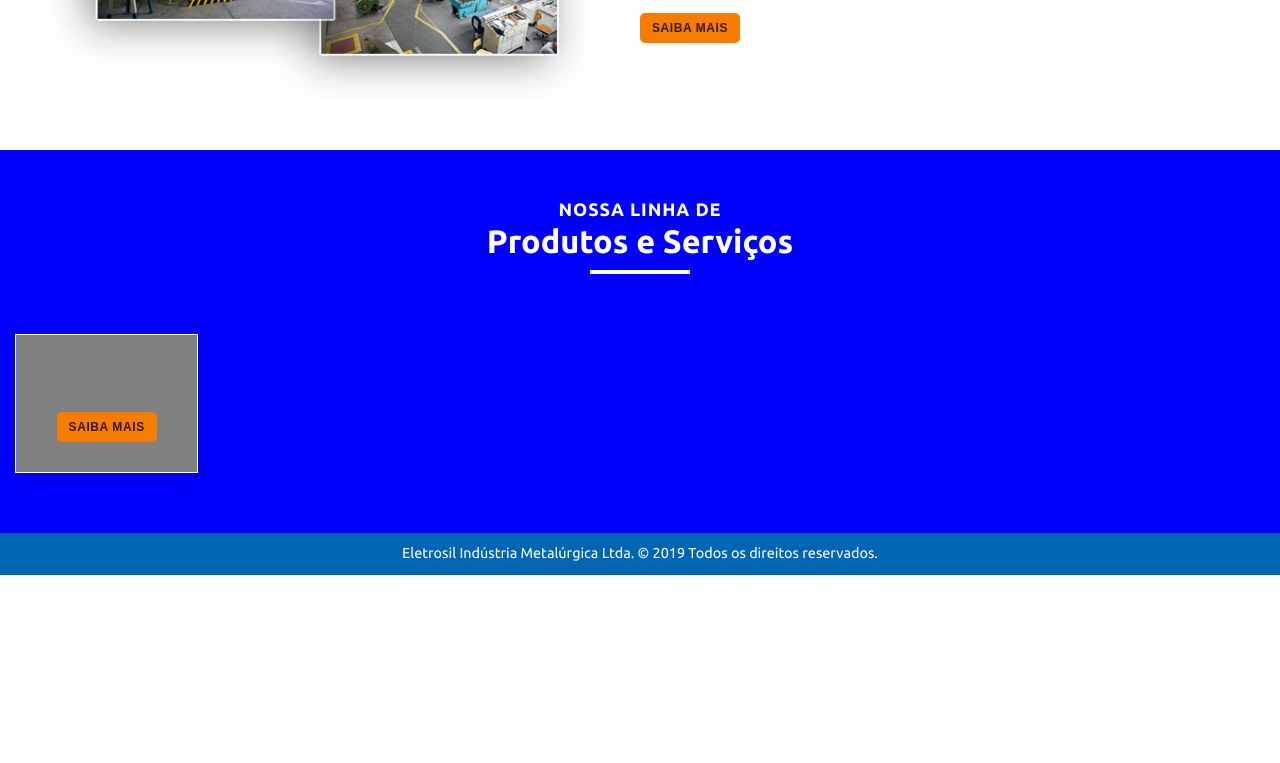
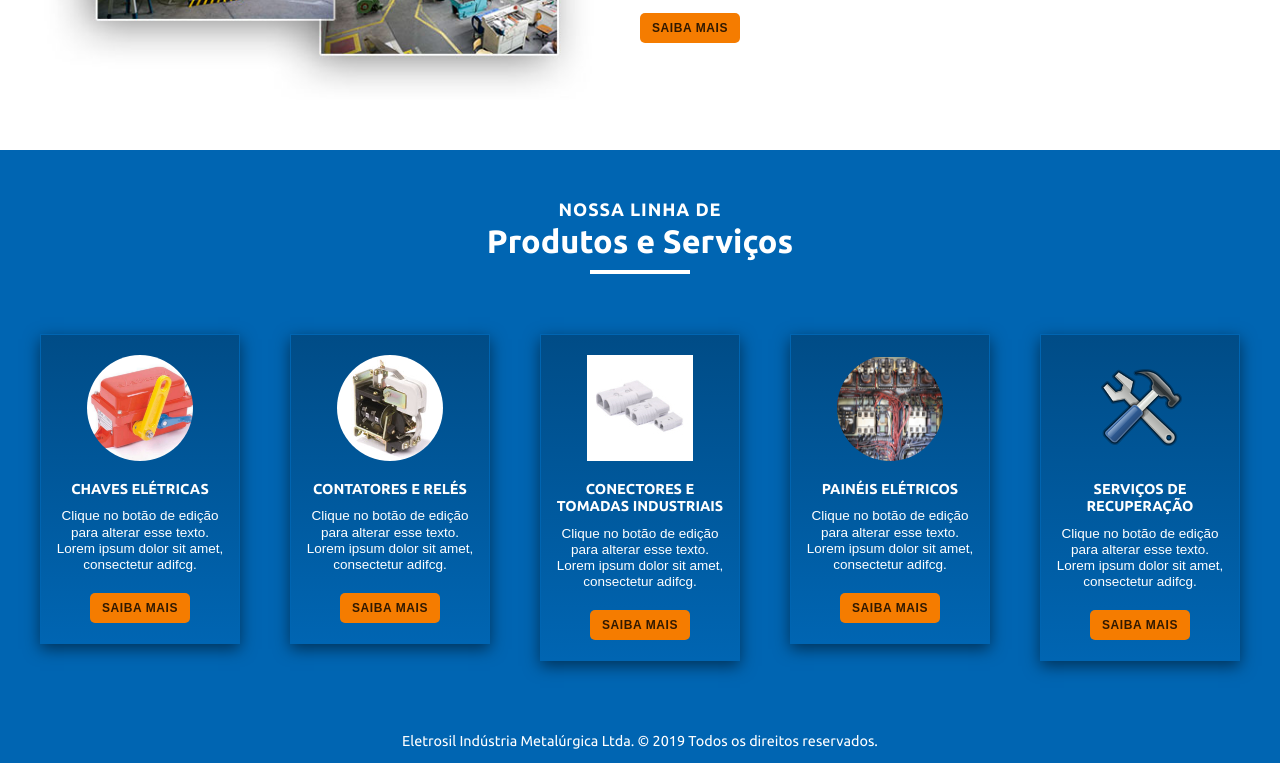
Before and after one commit to GarciaDFE/gatsby-eletrosil, a Gatsby site: page / in a window 1280 px wide. Shown: the part 998-1761 px from the top of the page. Before the commit the page ends 1573 px from the top, so only its background shows below. Built offline with nearby package versions, Linux system fonts and the light colour scheme; Gatsby itself is replaced by a stand-in of ours.

Commit message:
Finalizado seção de Produtos e Serviços da Homepage

```diff
--- a/src/components/CardProdServ.js
+++ b/src/components/CardProdServ.js
@@ -3,49 +3,53 @@ import styled from "styled-components";
 import { Col } from "react-bootstrap";
 import BtnSaibaMais from "./BtnSaibaMais";
 
+const CardCol = styled(Col)`
+  margin: 0;
+  padding: 0;
+`;
+
 const Card = styled.dl`
-  position: relative;
-  display: inline-block;
   box-sizing: border-box;
+  width: 90%;
+  background-image: ${props => props.theme.gradient.primary};
+  border: 1px solid ${props => props.theme.color.primaryDark};
+  box-shadow: 0 5px 15px 0 rgba(0, 0, 0, 0.5);
+  text-align: center;
   margin: 10px auto;
-  width: 100%;
-  /* background-image: var(--color-bgDarkGradient); */
-  background-color: gray;
-  border: 1px solid white;
-  box-shadow: 0 5px 15px 0 rgba(0, 0, 0, 0.1);
-  padding: 30px 0;
-  text-align: center;
+  padding: 20px 15px;
+  @media (min-width: 768px) {
+    width: 200px;
+  }
 `;
 
 const Icon = styled.dd`
   width: 100%;
-  margin-bottom: 20px;
+  margin: 0 0 20px 0;
+  img {
+    margin: 0;
+  }
 `;
 
 const Title = styled.dt`
-  width: 85%;
-  margin: 10px auto;
-  font-family: ${props => props.theme.font.secondy};
-  letter-spacing: 0.05em;
+  font-family: ${props => props.theme.font.primary};
   color: ${props => props.theme.color.tertiaryLight};
-  font-size: 1em;
+  font-size: 0.8em;
   font-weight: 700;
   line-height: 1.2em;
   text-transform: uppercase;
+  margin: 0 0 10px 0;
 `;
 
 const Description = styled.dd`
-  width: 85%;
-  margin: 10px auto;
   font-family: ${props => props.theme.font.secondy};
-  letter-spacing: 0.05em;
   color: ${props => props.theme.color.tertiaryLight};
-  font-size: 0.8em;
-  line-height: 1.5em;
+  font-size: 0.75em;
+  line-height: 1.2em;
+  margin: 0 0 20px 0;
 `;
 
 export default ({ icon, title, description, altText }) => (
-  <Col col sm={6} md={4} lg={2}>
+  <CardCol sm={6} md={4} lg={2}>
     <Card>
       <Icon>
         <img src={icon} alt={altText} />
@@ -54,5 +58,5 @@ export default ({ icon, title, description, altText }) => (
       <Description>{description}</Description>
       <BtnSaibaMais />
     </Card>
-  </Col>
+  </CardCol>
 );
--- a/src/components/HomeProdServ.js
+++ b/src/components/HomeProdServ.js
@@ -2,31 +2,62 @@ import React from "react";
 import styled from "styled-components";
 import { Row } from "react-bootstrap";
 
-//import icon1 from "../images/imgProdServ1.jpg";
-// import icon2 from "../images/imgProdServ2.jpg";
-// import icon3 from "../images/imgProdServ3.jpg";
-// import icon4 from "../images/imgProdServ4.jpg";
-// import icon5 from "../images/imgProdServ5.jpg";
-import Card from "CardProdServ";
+import Card from "./CardProdServ";
+import icon1 from "../images/imgProdServ1.png";
+import icon2 from "../images/imgProdServ2.png";
+import icon3 from "../images/imgProdServ3.jpg";
+import icon4 from "../images/imgProdServ4.png";
+import icon5 from "../images/imgProdServ5.png";
 
 const HomeProdServ = styled(Row)`
   width: 100%;
+  display: flex;
+  justify-content: space-between;
   max-width: 1200px;
-  background-color: blue;
   margin: 0 auto;
 `;
-s;
 
 export default () => (
   <HomeProdServ>
-    <Card>
-      <Icon src={icon1} alt={"imagem da chave elétrica eletrosil"} />
-      <Title title={"Chaves Elétricas"} />
-      <Description
-        description={
-          "Clique no botão de edição para alterar esse texto. Lorem ipsum dolor sit amet, consectetur adifcg."
-        }
-      />
-    </Card>
+    <Card
+      icon={icon1}
+      title={"Chaves Elétricas"}
+      alt={"ícone de chave elétrica"}
+      description={
+        "Clique no botão de edição para alterar esse texto. Lorem ipsum dolor sit amet, consectetur adifcg."
+      }
+    />
+    <Card
+      icon={icon2}
+      title={"Contatores e Relés"}
+      alt={"ícone de contator"}
+      description={
+        "Clique no botão de edição para alterar esse texto. Lorem ipsum dolor sit amet, consectetur adifcg."
+      }
+    />
+    <Card
+      icon={icon3}
+      title={"Conectores e Tomadas Industriais"}
+      alt={"ícone de conector"}
+      description={
+        "Clique no botão de edição para alterar esse texto. Lorem ipsum dolor sit amet, consectetur adifcg."
+      }
+    />
+    <Card
+      icon={icon4}
+      title={"Painéis Elétricos"}
+      alt={"ícone de painel elétrico"}
+      description={
+        "Clique no botão de edição para alterar esse texto. Lorem ipsum dolor sit amet, consectetur adifcg."
+      }
+    />
+    <Card
+      icon={icon5}
+      title={"Serviços de Recuperação"}
+      alt={"ícone de manutenção"}
+      description={
+        "Clique no botão de edição para alterar esse texto. Lorem ipsum dolor sit amet, consectetur adifcg."
+      }
+    />
   </HomeProdServ>
 );
--- a/src/pages/index.js
+++ b/src/pages/index.js
@@ -6,7 +6,7 @@ import Layout from "../components/Layout";
 import Carousel from "../components/Carousel";
 import TitleSection from "../components/TitleSection";
 import HomeCompany from "../components/HomeCompany";
-import HomeProdServ from "../components/CardProdServ";
+import HomeProdServ from "../components/HomeProdServ";
 
 const CompanyContainer = styled(Container)`
   padding: 30px 0;
@@ -17,7 +17,7 @@ const CompanyContainer = styled(Container)`
 
 const ProdServContainer = styled(Container)`
   padding: 30px 0;
-  background-color: blue;
+  background-color: ${props => props.theme.color.primaryDark};
   @media (min-width: 768px) {
     padding: 50px 0;
   }
--- a/src/styles/projectStyles.js
+++ b/src/styles/projectStyles.js
@@ -27,7 +27,7 @@ const theme = {
      BlinkMacSystemFont`
   },
   gradient: {
-    primary: `linear-gradient(to top, rgba(0, 70, 124, 0.8), rgba(0, 70, 124, 0))`
+    primary: `linear-gradient(to bottom, rgba(0, 70, 124, 0.8), rgba(0, 70, 124, 0))`
   }
 };
 
```
Also changed, not shown: src/components/HomeContact.js (added, +72 -0 lines).
